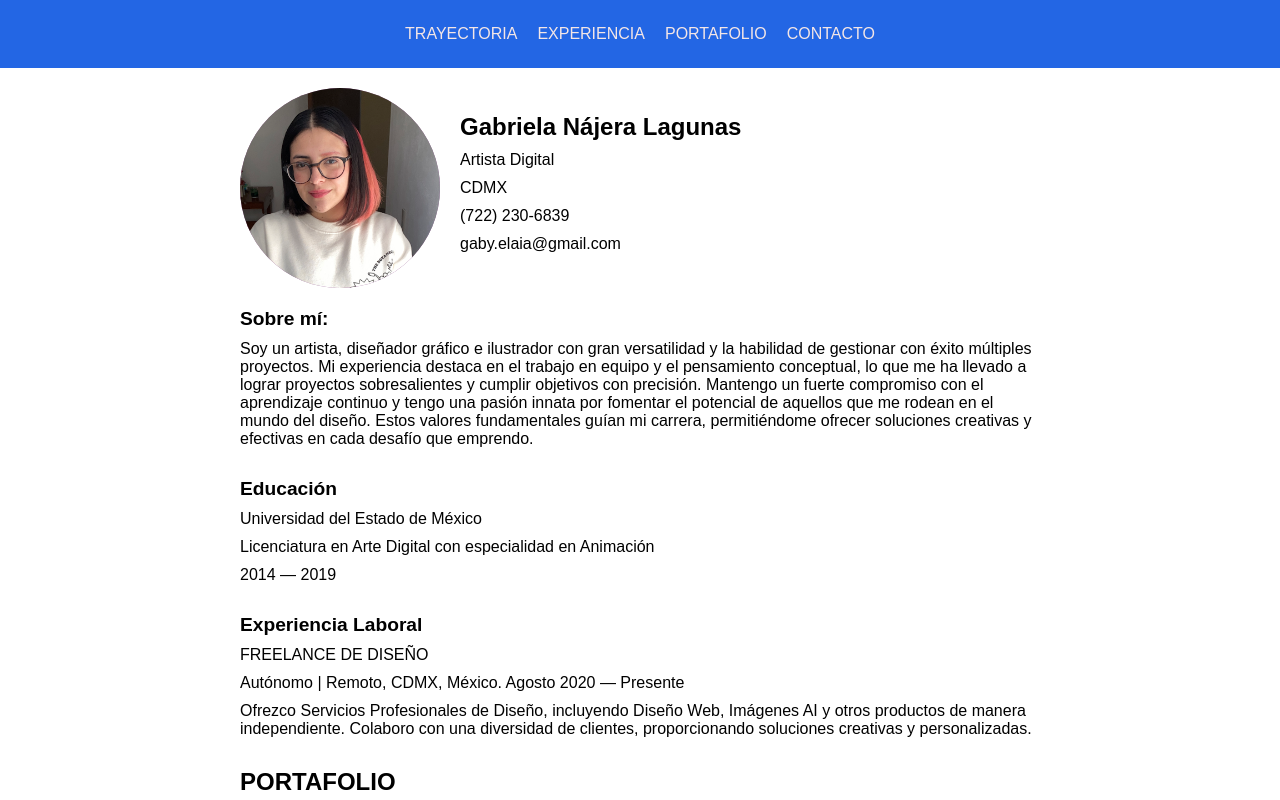
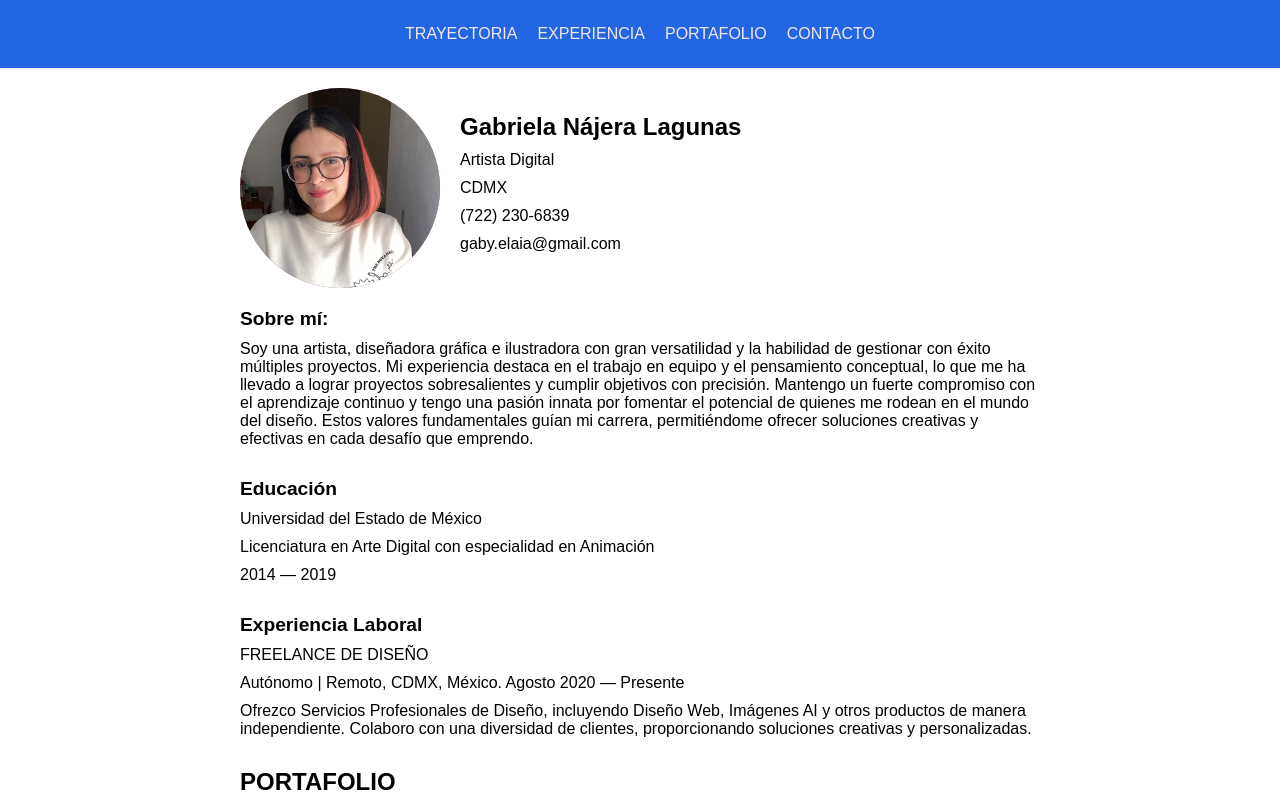
Before and after one commit to Fugitiva1996/DGabriela, a plain HTML site: page index.html in a window 1280 px wide. Shown: the top 800 px of the page. Drawn offline with Linux system fonts and the light colour scheme.

Commit message:
Update index.html

```diff
--- a/index.html
+++ b/index.html
@@ -34,8 +34,7 @@
 
     <section id="trayectoria">
       <h2>Sobre mí:</h2>
-      <p>Soy un artista, diseñador gráfico e ilustrador con gran versatilidad y la habilidad de gestionar con éxito múltiples proyectos. Mi experiencia destaca en el trabajo en equipo y el pensamiento conceptual, lo que me ha llevado a lograr proyectos sobresalientes y cumplir objetivos con precisión.
-      Mantengo un fuerte compromiso con el aprendizaje continuo y tengo una pasión innata por fomentar el potencial de aquellos que me rodean en el mundo del diseño. Estos valores fundamentales guían mi carrera, permitiéndome ofrecer soluciones creativas y efectivas en cada desafío que emprendo.     </p>
+      <p> Soy una artista, diseñadora gráfica e ilustradora con gran versatilidad y la habilidad de gestionar con éxito múltiples proyectos. Mi experiencia destaca en el trabajo en equipo y el pensamiento conceptual, lo que me ha llevado a lograr proyectos sobresalientes y cumplir objetivos con precisión. Mantengo un fuerte compromiso con el aprendizaje continuo y tengo una pasión innata por fomentar el potencial de quienes me rodean en el mundo del diseño. Estos valores fundamentales guían mi carrera, permitiéndome ofrecer soluciones creativas y efectivas en cada desafío que emprendo.  </p>
 </section>
 
     <section id="educacion">
```
